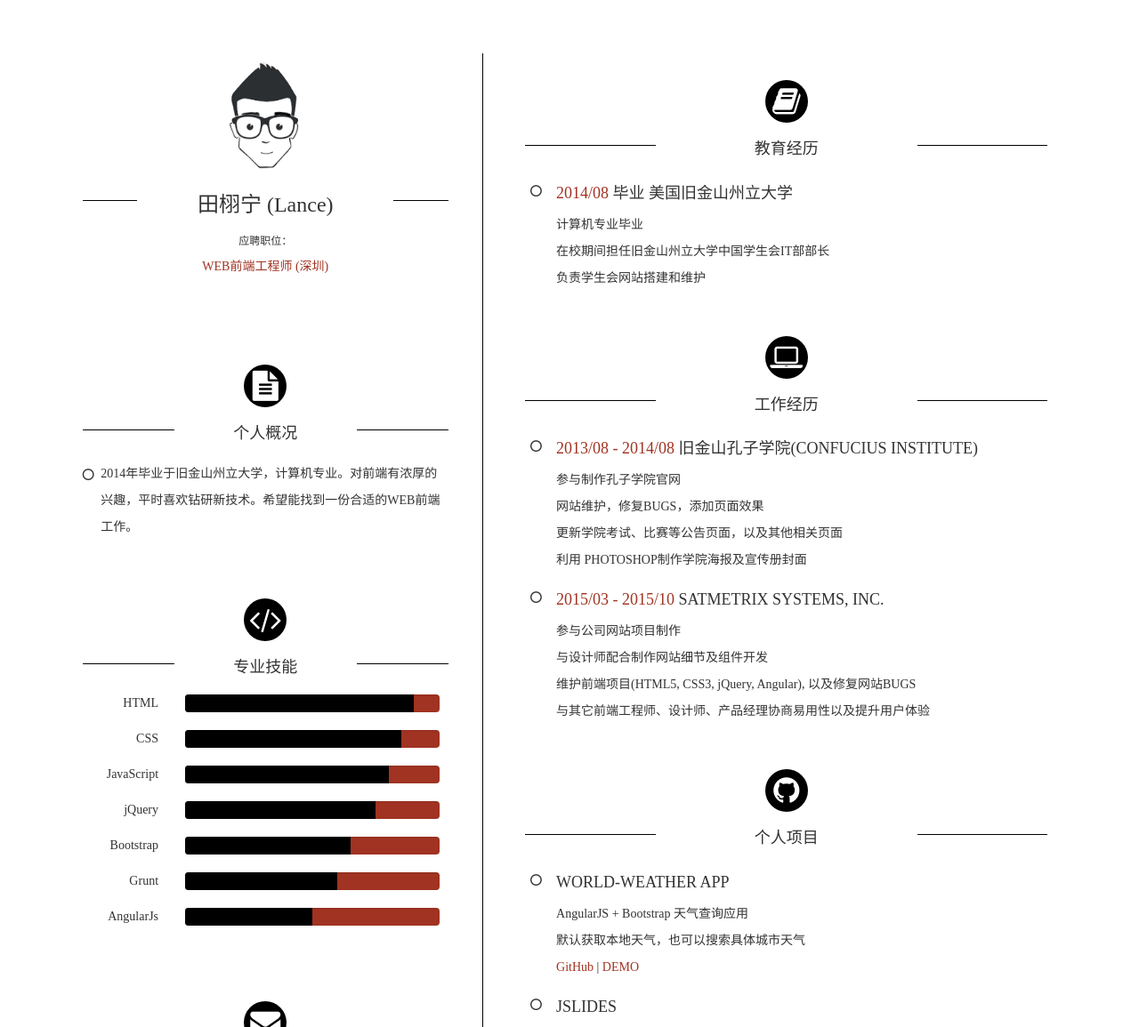
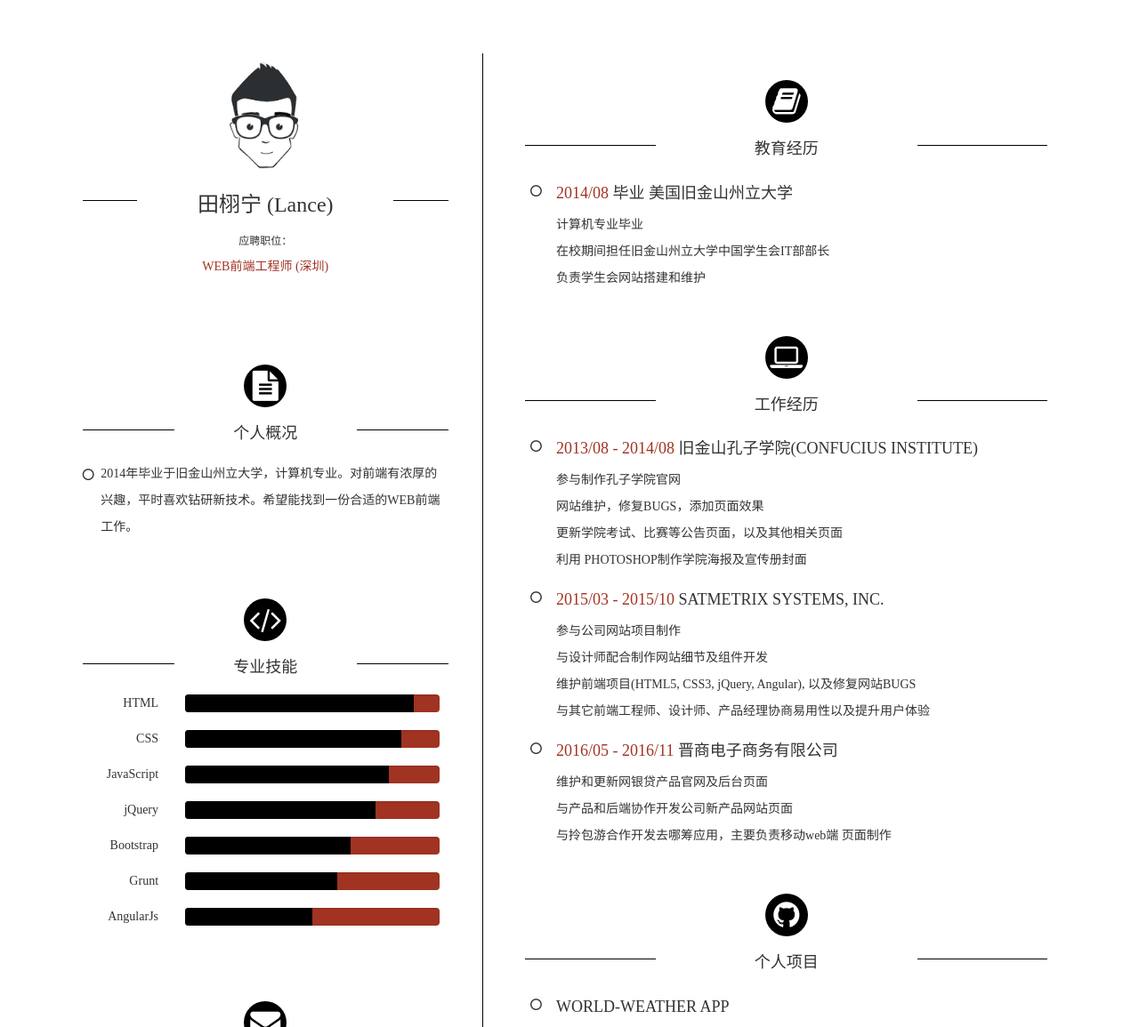
Before and after one commit to txn513/cv, a website: page index.html in a window 1280 px wide. Shown: the top 1155 px of the page at 89% size. Drawn offline with nearby package versions, Linux system fonts and the light colour scheme; files that its build step writes are made by us from their sources.

Commit message:
update cv

```diff
--- a/index.html
+++ b/index.html
@@ -139,7 +139,7 @@
 								</ul>
 							</div>
 							<div class="col-sm-4 qr-wrap .hidden-xs">
-								<button type="button" class="btn btn-default download"><a href="pdf/田栩宁web前端简历.pdf">下载简历</a></button>
+								<button type="button" class="btn btn-default download"><a href="pdf/田栩宁-web前端简历.pdf">下载简历</a></button>
 								<img src="img/qrcode.png" alt="二维码" class="qrcode">
 								<p>网页版简历</p>
 							</div>
@@ -211,6 +211,19 @@
 										<li>与设计师配合制作网站细节及组件开发</li>
 										<li>维护前端项目(HTML5, CSS3, jQuery, Angular), 以及修复网站BUGS</li>
 										<li>与其它前端工程师、设计师、产品经理协商易用性以及提升用户体验</li>
+									</ul>
+								</li>
+								<li class="list_title">
+									<span class="bullet"><i class="fa fa-genderless"></i></span>
+									<h2>
+										<span>2016/05 - 2016/11</span>
+										晋商电子商务有限公司
+									</h2>
+									<ul class="details">
+										<li>维护和更新网银贷产品官网及后台页面</li>
+										<li>与产品和后端协作开发公司新产品网站页面</li>
+										<li>与拎包游合作开发去哪筹应用，主要负责移动web端
+										页面制作</li>
 									</ul>
 								</li>
 							</ul>
@@ -308,7 +321,7 @@
 	<script src="bower_components/bootstrap/dist/js/bootstrap.min.js"></script> -->
 	<script src="http://cdn.bootcss.com/jquery/2.2.3/jquery.min.js"></script>
 	<script src="http://cdn.bootcss.com/bootstrap/3.3.6/js/bootstrap.min.js"></script>
-	<script src="js/cv.js"></script>
+	<script src="js/cv.min.js"></script>
 	<script>
 		// document.getElementsByTagName('html')[0].style = document.
 	</script>
```
